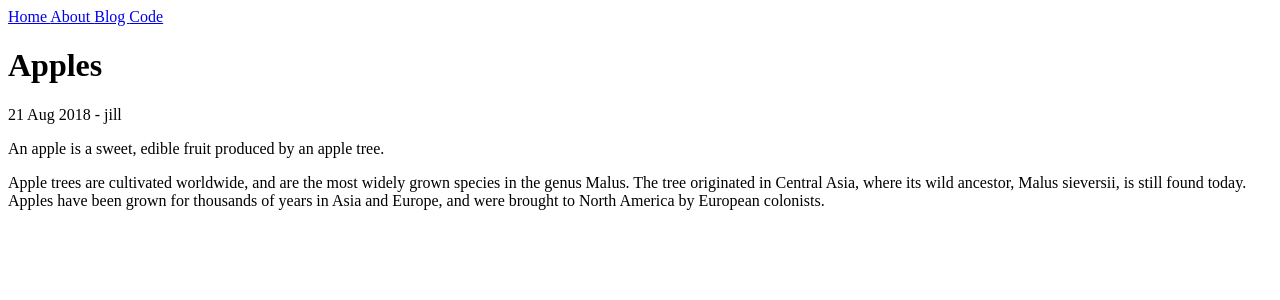
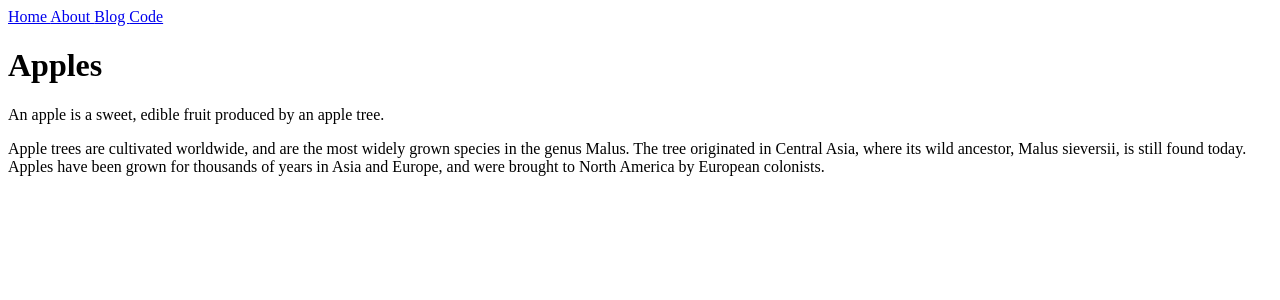
Before and after one commit to iFreeCode/iFree, a Jekyll site: the page built from _posts/2018-08-21-apples.md, in a window 1280 px wide. Shown: the top 300 px of the page. Built offline with Jekyll 4.4.1, drawn with Linux system fonts in a browser that asks for light colours.

Commit message:
1. 解决  Your site is having problems building: The value 'nil' was passed to a date-related filter that expects valid dates in /_layouts/post.html or one of its layouts. For more information, see https://help.github.com/articles/page-build-failed-date-is-not-a-valid-datetime/.

```diff
--- a/_layouts/post.html
+++ b/_layouts/post.html
@@ -2,6 +2,4 @@
 layout: default
 ---
 <h1>{{ page.title }}</h1>
-<p>{{ page.date | date_to_string }} - {{ page.author }}</p>
-
 {{ content }}
```
